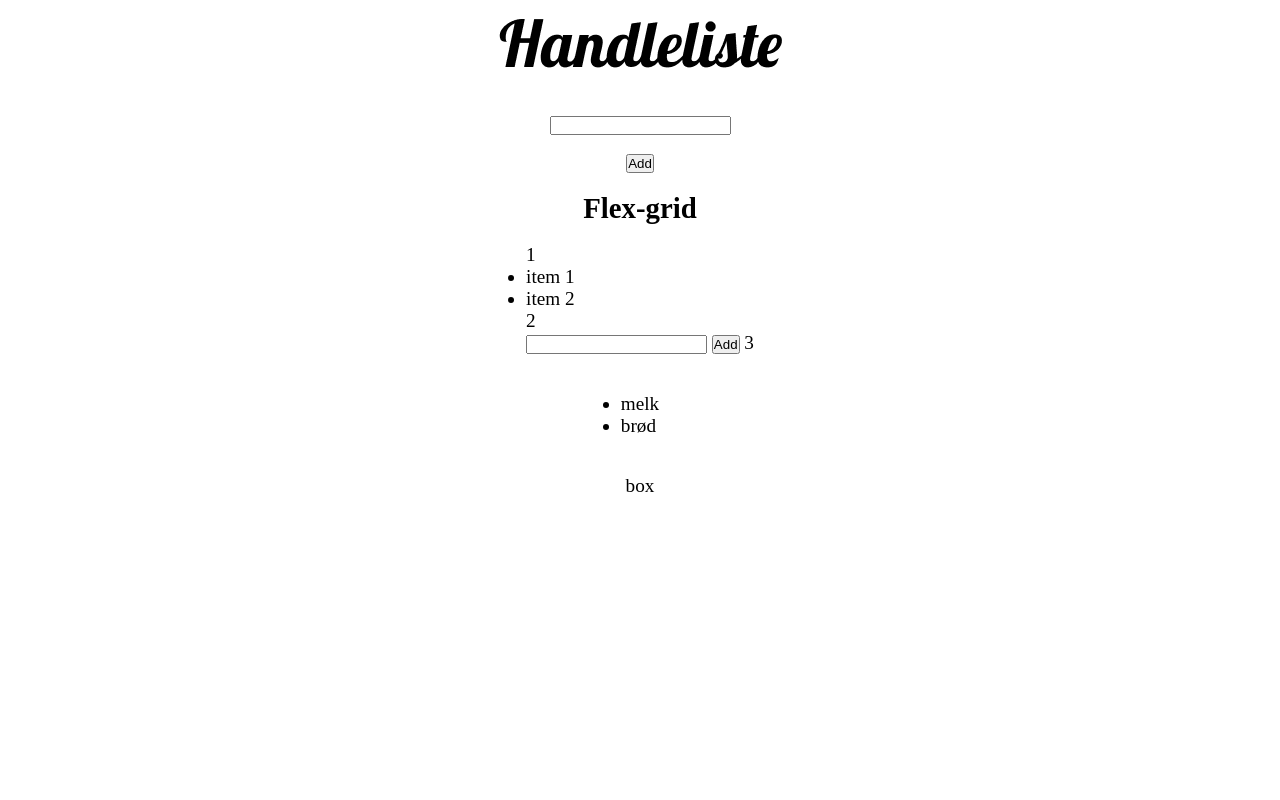
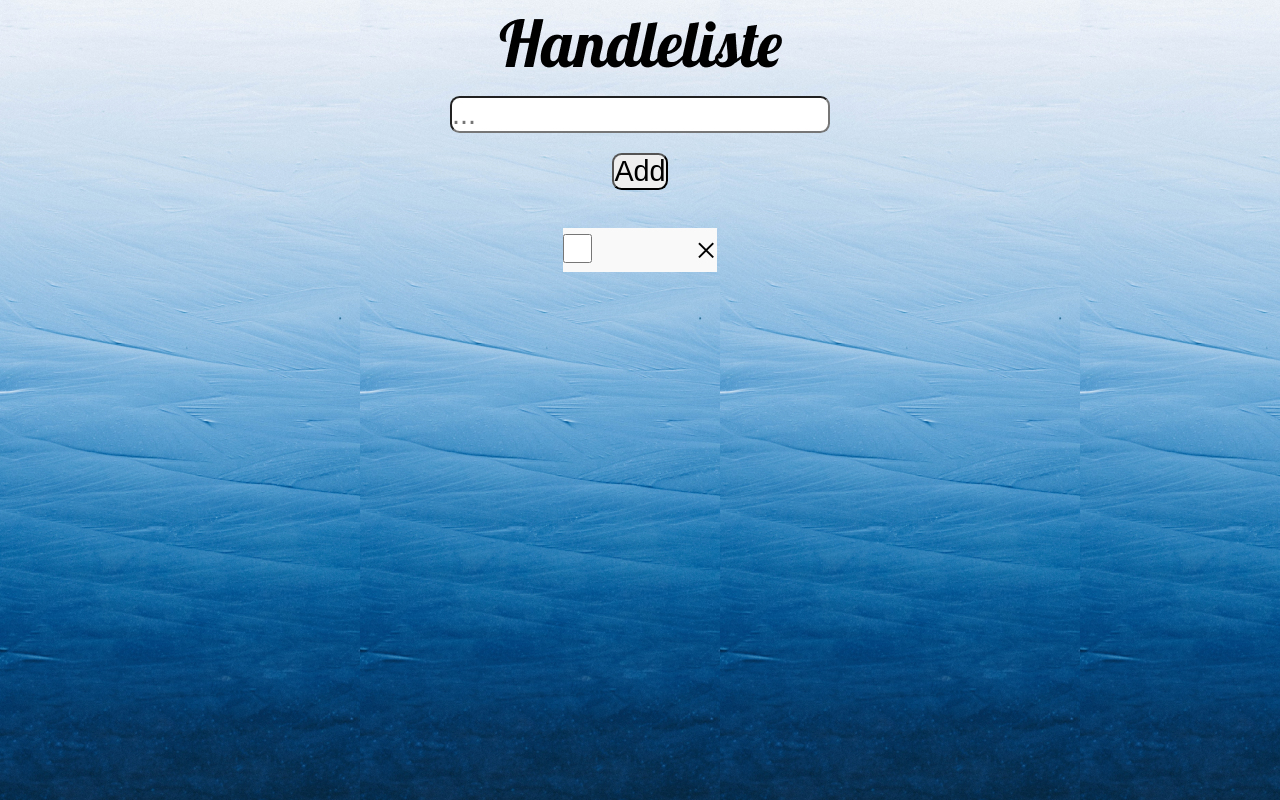
Before and after one commit to Jannicke-Smith/Tema5Handleliste, a plain HTML site: page index.html in a window 1280 px wide. Drawn offline with Linux system fonts and the light colour scheme.

Commit message:
prøving

```diff
--- a/JS/app.js
+++ b/JS/app.js
@@ -13,7 +13,7 @@ console.log ('flex');
 //lese vderdi på input text og legge til im lista
 
 
-const inputElement = document.getElementById('product');
+const inputElement = document.getElementById('addItem');
 
 const buttonAddElement = document.getElementById('add-button');
 
@@ -25,12 +25,18 @@ window.addEventListener('keyup', (event) => {
         renderList();
     }
 });
-
 function renderList() {
     const liElement = document.createElement('li');
-    liElement.textContent = inputElement.value;
-    inputElement.value
-    ulShoppingListElement.appendChild(liElement);
+    var checkboxElement = document.createElement('INPUT');
+    checkboxElement.setAttribute("type", "checkbox");
+    checkboxElement.className = "checkbox";
+    liElement.textContent += inputElement.value;
+    liElement.append(checkboxElement);
+    var closeElement = document.createElement('span');
+    closeElement.textContent = 'x';
+    closeElement.className = "close";
+    liElement.append(closeElement);
+    ulShoppingListElement.append(liElement);
 }
 
 
@@ -38,3 +44,27 @@ function initList () {
     const bodyElement = document.querySelector('body');
     const ulElement = document.createElement('ul');
 };
+
+var myNodelist =
+document.getElementsByTagName("LI");
+var i;
+for (i=0; i <myNodelist.length; i++)
+{
+    var span =
+    document.createElement("span");
+    var txt =
+    document.createTextNode("\u00D7");
+    span.className = "close";
+    span.appendChild(txt);
+    myNodelist[i].appendChild(span);
+}
+
+var close =
+document.getElementsByClassName("close");
+var i;
+for (i =0; i <close.length; i++) {
+    close[i].onclick = function() {
+        var div = this.parentElement;
+        div.style.display ="none";
+    };
+}
--- a/css/style.css
+++ b/css/style.css
@@ -9,34 +9,93 @@ h1 {
     padding: 1rem;
     text-align: center;
 }
- body {
+ main {
     display: flex;
     flex-flow: column nowrap;
     gap: 1rem;
     justify-content: center;
-    align-items: center
+    align-items: center;
+
+ }
+
+ .bakgrunnsbilde {
+   height: fit-content;
+   width: fit-content;
+   display: no-repeat;
+   flex-wrap: nowrap;
+
+
+ }
+
+ ul li {
+    cursor: pointer;
+    position: relative;
+    transition: 0.2s;
+    list-style: none;;
+    -webkit-user-select: none;
+    -moz-user-select: none;
+    -ms-user-select: none;
+    user-select: none;
+
+ }
+
+ ul li:nth-child(odd) {
+    background: #f9f9f9;
+ }
+
+ ul li:hover {
+    background: #ddd;
+ }
+
+ ul li .checked::before {
+    content: '';
+    position: absolute;
+    border-color: #fff;
+    border-style: solid;
+    border-width: 0 2px 2 px 0;
+    top: 10px;
+    left: 1rem;
+    transform: rotate(45deg);
+    height: 1rem;
+    width: 0.5rem;
+ }
+
+ .close {
+    position: absolute;
+    right: 0;
+    top: 0;
+    padding: 0.8rem 1rem 0.8rem 1 rem;
+ }
+
+ .close:hover {
+    background-color: #f44336;
+    color: white;
+ }
+
+ .addButton:hover {
+    background-color: #bbb;
+ }
+
+ .addItem:hover {
+    background-color: #bbb;
  }
 
  /*flex eksempel til oppgaven*/
-/*
+
  .flex-container {
-    background-color: darkcyan;
     display: flex;
     flex-direction: column;
     flex-wrap: wrap;
     justify-content: space-evenly;
     gap: 0.6rem;
-    height: 100vh;
     align-items: center;
  }
 
  .flex-item {
     padding: 1rem;
     font-size: 2rem;
-    background-color: cadetblue;
     width: 10rem;
     height: 8rem;
-    color: aliceblue;
  }
 
  .flex-item-1 {
@@ -47,3 +106,20 @@ h1 {
  .flex-item-2 {
     height: 20rem;
  }
+
+button {
+    font-size: 1.5rem;
+    border-radius: 0.5rem;
+    row-gap: 0.2rem;
+}
+
+input {
+    font-size: 1.5rem;
+    border-radius: 0.5rem;
+
+}
+.checkbox {
+    height: 1.5rem;
+    width: 1.5rem;
+}
+/* kilde kode på nett til check, uncheck items on the list : https://www.w3schools.com/howto/howto_ja_todolist.asp */
--- a/index.html
+++ b/index.html
@@ -8,45 +8,23 @@
     <link rel="stylesheet" href="./css/style.css">
     <script async src="./JS/app.js"></script>
 </head>
-<body>
+<body style="background-image: url(./assets/bakgrunnsbilde.png);">
 
     <h1> <img src="./assets/Handleliste.png" alt="Handleliste logo" class="handlelisteLogo"></h1>
-    <input type="text" name="addItem">
-    <button>Add</button name="Button">
-        <h2>Flex-grid</h2>
-        <main>
+    <main>
+        <input type="text" id="addItem" placeholder="...">
+        <button class="addButton" id="add-button" style="box-shadow:inset">Add</button>
 
             <section class="flex-container">
                 <article class="flex-item flex-item-1">
-                    1
-                </article>
-                <article class="flex-item flex-item-2">
                     <ul id="shopping-list">
-                        <li>item 1</li>
-                        <li>item 2</li>
+                        <li class="checked"> <input type="checkbox" class="checkbox"></li>
                     </ul>
-                    2
-                </article>
-                <article class="flex-item flex-item-3">
-                    <input type="text" id="product">
-                    <button id="add-button">Add</button>
-                    3
                 </article>
 
             </section>
-        </main>
-    <p>
-        <ul>
-            <li>
-                melk
-            </li>
-            <li>
-                brød
-            </li>
-        </ul>
-    </p>
-    <div>
-        box
-    </div>
+    </main>
+
+
 </body>
 </html>
```
Also changed, not shown: assets/Edit.png (added), assets/bakgrunnsbilde.png (added), 1 other file.
